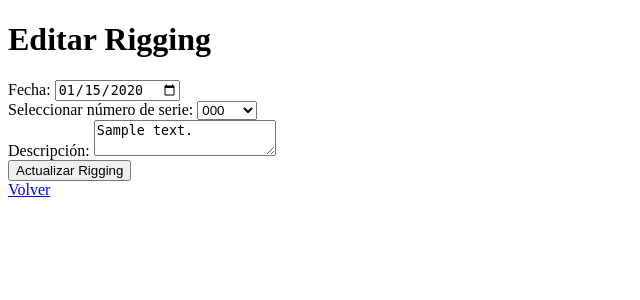
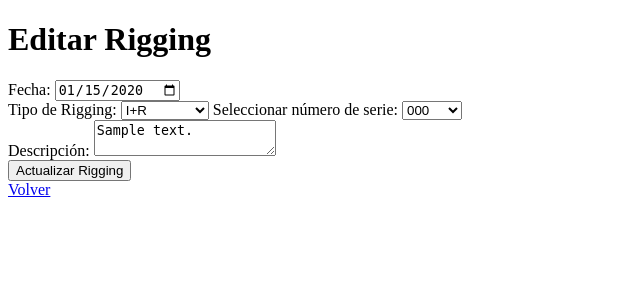
Before and after one commit to naskeytor/rigging_management, a Flask app: page /rigging/edit/1 in a window 1280 px wide. Shown: the top 300 px of the page, without its empty margins (0-640 px from the left). Run offline with Flask 3, Linux system fonts and the light colour scheme; a user stored in the database is signed in; tables that the repository leaves empty hold one stand-in row (values such as "Sample post").

Commit message:
Add rigging type col

```diff
--- a/rigging_test/app.py
+++ b/rigging_test/app.py
@@ -1,6 +1,6 @@
 from flask import Flask, render_template, request, redirect, url_for, flash
 from extensions import db, migrate
-from models import Manufacturer, Size, Status, ComponentType, Model, Component, Rig, User, Role, Rigging
+from models import Manufacturer, Size, Status, ComponentType, Model, Component, Rig, User, Role, Rigging, RiggingType
 from utilities import find_component_by_serial, prepare_component_data
 from flask_login import LoginManager, login_user, login_required, logout_user, current_user
 
@@ -616,6 +616,7 @@ def list_rigging():
 def rigging_add(component_id=None):
     if request.method == 'POST':
         date = request.form.get('date')
+        type_rigging = request.form.get('type_rigging')
         selected_value = request.form.get('serial_numbers')
         serial_numbers = ''
 
@@ -649,7 +650,8 @@ def rigging_add(component_id=None):
 
         # Crea y guarda el nuevo registro de Rigging si se encontró un componente o rig válido
         if rig_id or component_id:
-            new_rigging = Rigging(date=date, serial_numbers=serial_numbers, rig_id=rig_id, component_id=component_id, rigger_id=rigger_id)
+            new_rigging = Rigging(date=date, serial_numbers=serial_numbers, rig_id=rig_id,
+                                  component_id=component_id, rigger_id=rigger_id, type_rigging=type_rigging)
             db.session.add(new_rigging)
             db.session.commit()
             flash('Rigging añadido correctamente.', 'success')
@@ -660,7 +662,8 @@ def rigging_add(component_id=None):
 
     components = Component.query.all() if not component_id else [Component.query.get(int(component_id))]
     rigs = Rig.query.all()
-    return render_template('add_rigging.html', components=components, rigs=rigs, preselected_component_id=component_id)
+    return render_template('add_rigging.html', components=components, rigs=rigs,
+                           preselected_component_id=component_id)
 
 
 @app.route('/rigging/edit/<int:rigging_id>', methods=['GET', 'POST'])
@@ -670,40 +673,42 @@ def edit_rigging(rigging_id):
 
     if request.method == 'POST':
         date = request.form.get('date')
+        type_rigging = request.form.get('type_rigging')
         description = request.form.get('description')
         selected_value = request.form.get('serial_numbers')
 
         rig_id = None
         component_id = None
 
-        # Extrae el tipo y el ID del valor seleccionado
-        selection_type, selection_id = selected_value.split('-')
+        if selected_value:  # Asegúrate de que selected_value no esté vacío
+            selection_type, selection_id = selected_value.split('-')
 
-        # Determina si el valor seleccionado pertenece a un Component o a un Rig
-        if selection_type == "Component":
-            component = Component.query.get(int(selection_id))
-            if component:
-                rigging.serial_numbers = component.serial_number
-                component_id = component.id
-        elif selection_type == "Rig":
-            rig = Rig.query.get(int(selection_id))
-            if rig:
-                rigging.serial_numbers = rig.rig_number
-                rig_id = rig.id
+            if selection_type == "Component":
+                component = Component.query.get(int(selection_id))
+                if component:
+                    rigging.serial_numbers = component.serial_number
+                    component_id = component.id
+            elif selection_type == "Rig":
+                rig = Rig.query.get(int(selection_id))
+                if rig:
+                    rigging.serial_numbers = rig.rig_number
+                    rig_id = rig.id
 
-        # Actualiza el registro de Rigging
         rigging.date = date
+        rigging.type_rigging = RiggingType[type_rigging] if type_rigging in RiggingType.__members__ else None
         rigging.description = description
         rigging.component_id = component_id
         rigging.rig_id = rig_id
 
         db.session.commit()
         flash('Rigging actualizado correctamente.', 'success')
-        return redirect(url_for('list_rigging', rigging_id=rigging.id))
+        return redirect(url_for('list_rigging'))
 
     components = Component.query.all()
     rigs = Rig.query.all()
-    return render_template('edit_rigging.html', rigging=rigging, components=components, rigs=rigs)
+    return render_template('edit_rigging.html', rigging=rigging, components=components,
+                           rigs=rigs, RiggingType=RiggingType)
+
 
 
 @app.route('/rigging/delete/<int:rigging_id>', methods=['POST'])
--- a/rigging_test/templates/edit_rigging.html
+++ b/rigging_test/templates/edit_rigging.html
@@ -11,7 +11,17 @@
         <input type="date" name="date" id="date" value="{{ rigging.date.strftime('%Y-%m-%d') }}" required>
         <br>
 
+        <label for="type_rigging">Tipo de Rigging:</label>
+        <select name="type_rigging" id="type_rigging" required>
+            {% for type in RiggingType %}
+            <option value="{{ type.name }}" {% if rigging.type_rigging.name == type.name %}selected{% endif %}>
+                {{ type.value }}
+            </option>
+            {% endfor %}
+        </select>
+
         <label for="serial_numbers">Seleccionar número de serie:</label>
+
         <select id="serial_numbers" name="serial_numbers" required>
             <optgroup label="Componentes">
                 {% for component in components %}
--- a/rigging_test/templates/rigging.html
+++ b/rigging_test/templates/rigging.html
@@ -13,6 +13,7 @@
                 <li>
                     Fecha: {{ rigging.date.strftime('%Y-%m-%d') }}
                     Rigger: {{ rigging.rigger }}
+                    Action: {{ rigging.type_rigging.value }}
                     <br>
                     Número de serie: {{ rigging.serial_numbers }}
                     {% if rigging.rig_id %}
--- a/rigging_test/templates/show_component.html
+++ b/rigging_test/templates/show_component.html
@@ -29,6 +29,7 @@
                 <tr>
                     <td>{{ rigging.date.strftime('%Y-%m-%d') }}</td>
                     <td>{{ rigging.rigger.username }}</td>
+                    <td>{{ rigging.type_rigging.value }}</td>
                     <td>{{ rigging.description }}</td>
                     <td>{{ rigging.serial_numbers }}</td>
                     <td>
--- a/rigging_test/templates/show_rig.html
+++ b/rigging_test/templates/show_rig.html
@@ -29,6 +29,7 @@
                 <tr>
                     <td>{{ rigging.date.strftime('%Y-%m-%d') }}</td>
                     <td>{{ rigging.rigger.username if rigging.rigger else 'N/A' }}</td>
+                    <td>{{ rigging.type_rigging.value }}</td>
                     <td>{{ rigging.description }}</td>
                     <td>{{ rigging.serial_numbers }}</td>
                     <td>
```
Also changed, not shown: rigging_test/migrations/versions/b33192447b6c_add_type_rigging_to_rigging.py (added, +32 -0 lines), rigging_test/models.py (+9 -0 lines), rigging_test/templates/add_rigging.html (+7 -0 lines).
